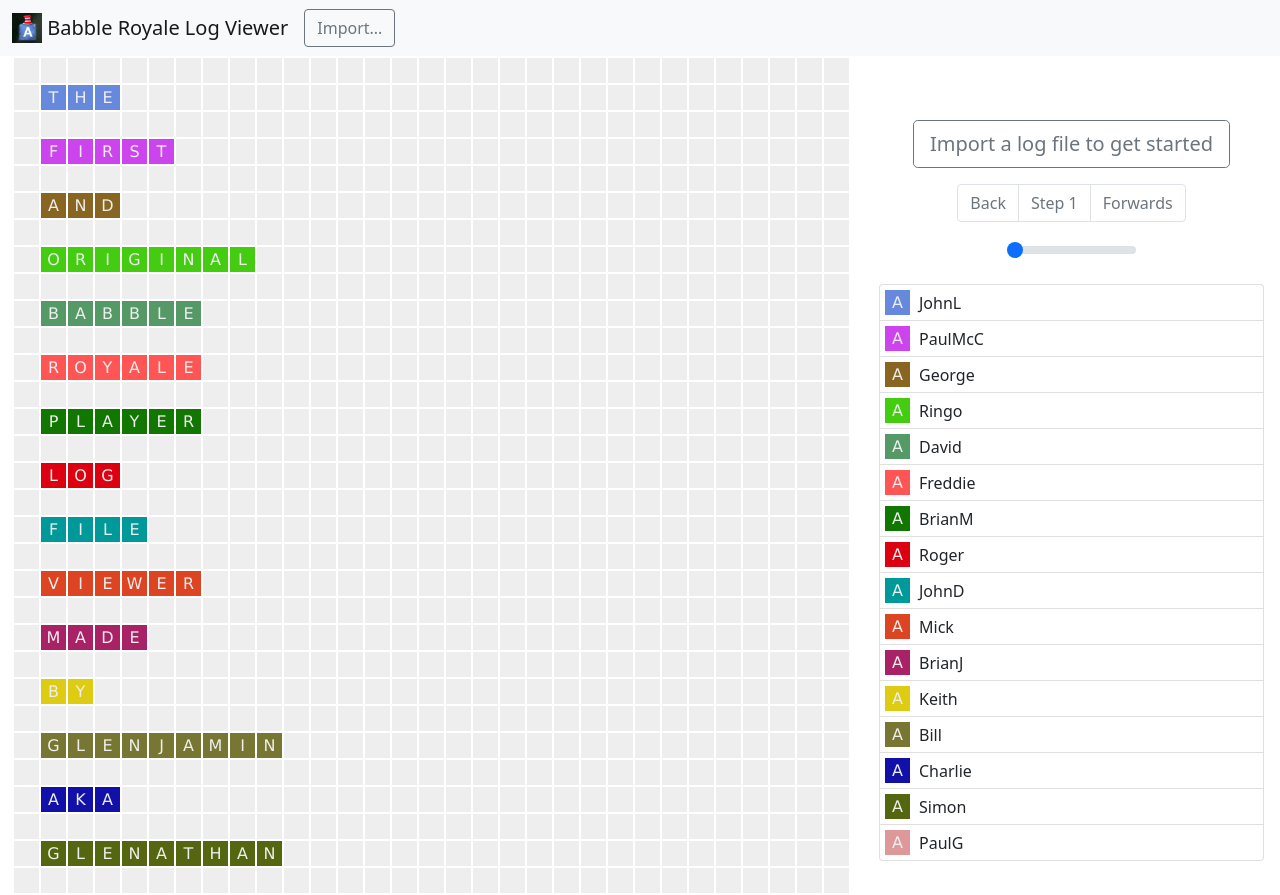
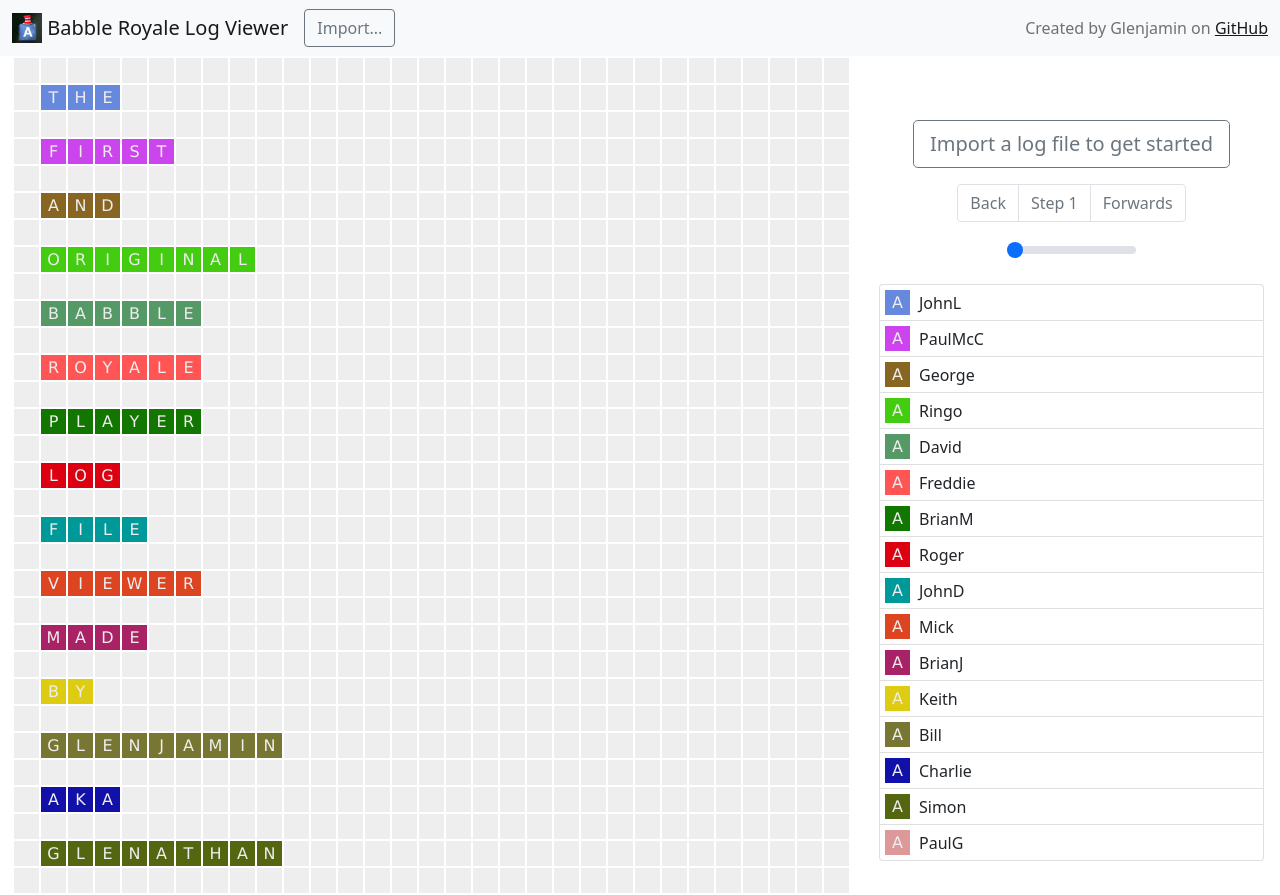
Before and after one commit to glenjamin/babblog-royale, a React (Create React App) app: page / in a window 1280 px wide. Built offline with nearby package versions, Linux system fonts and the light colour scheme.

Commit message:
Add github link to navbar

```diff
--- a/src/Navbar.tsx
+++ b/src/Navbar.tsx
@@ -10,7 +10,7 @@ interface AppNavbarProps {
 }
 function AppNavbar({ showImport }: AppNavbarProps) {
   return (
-    <Navbar bg="light" expand>
+    <Navbar bg="light" expand="md">
       <Container fluid>
         <Navbar.Brand>
           <img
@@ -30,6 +30,12 @@ function AppNavbar({ showImport }: AppNavbarProps) {
             </Button>
           </Nav>
         </Navbar.Collapse>
+        <Navbar.Collapse className="justify-content-end">
+          <Navbar.Text>
+            Created by Glenjamin on{" "}
+            <a href="github.com/glenjamin/babblog-royale/">GitHub</a>
+          </Navbar.Text>
+        </Navbar.Collapse>
       </Container>
     </Navbar>
   );
```
